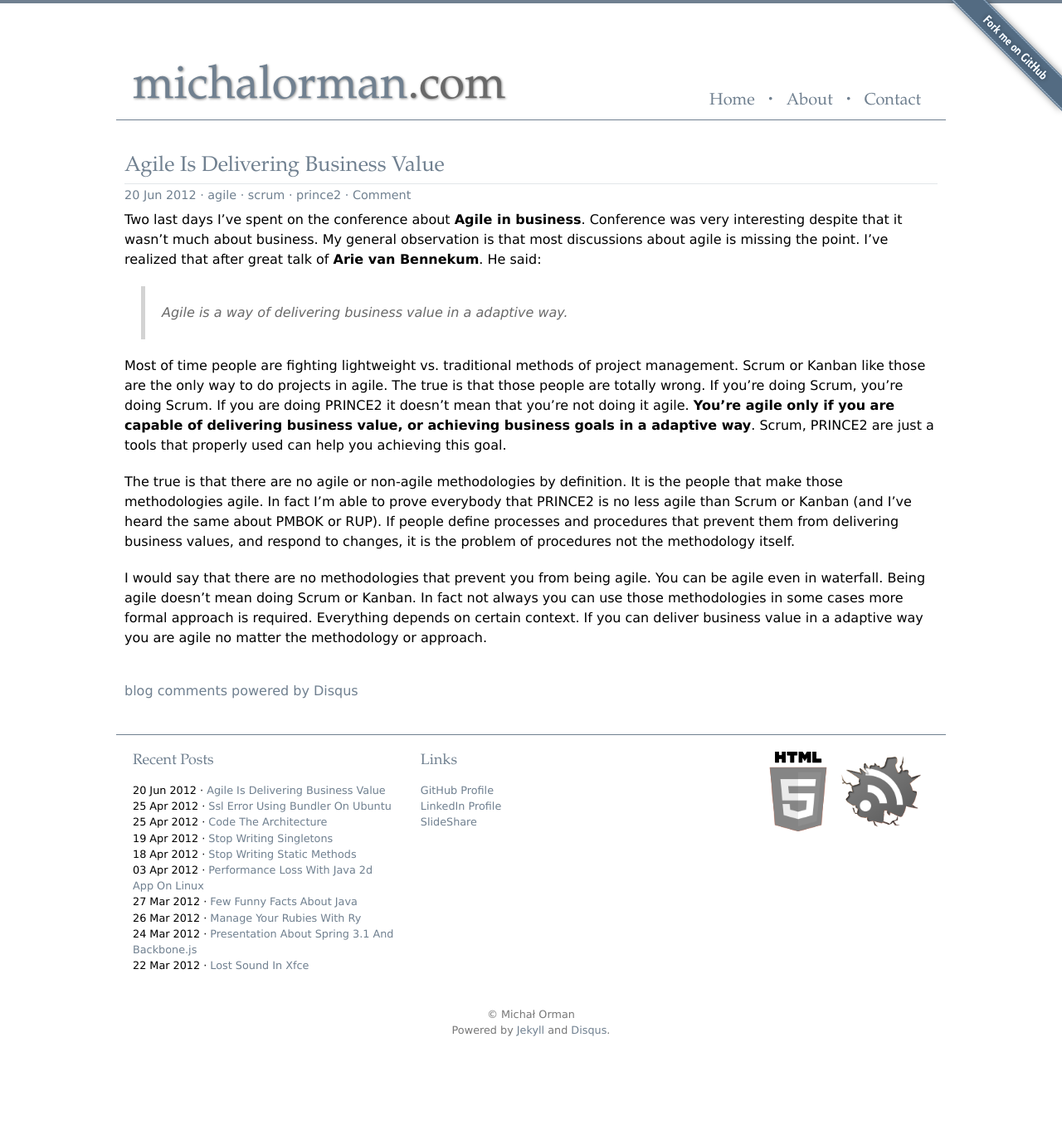
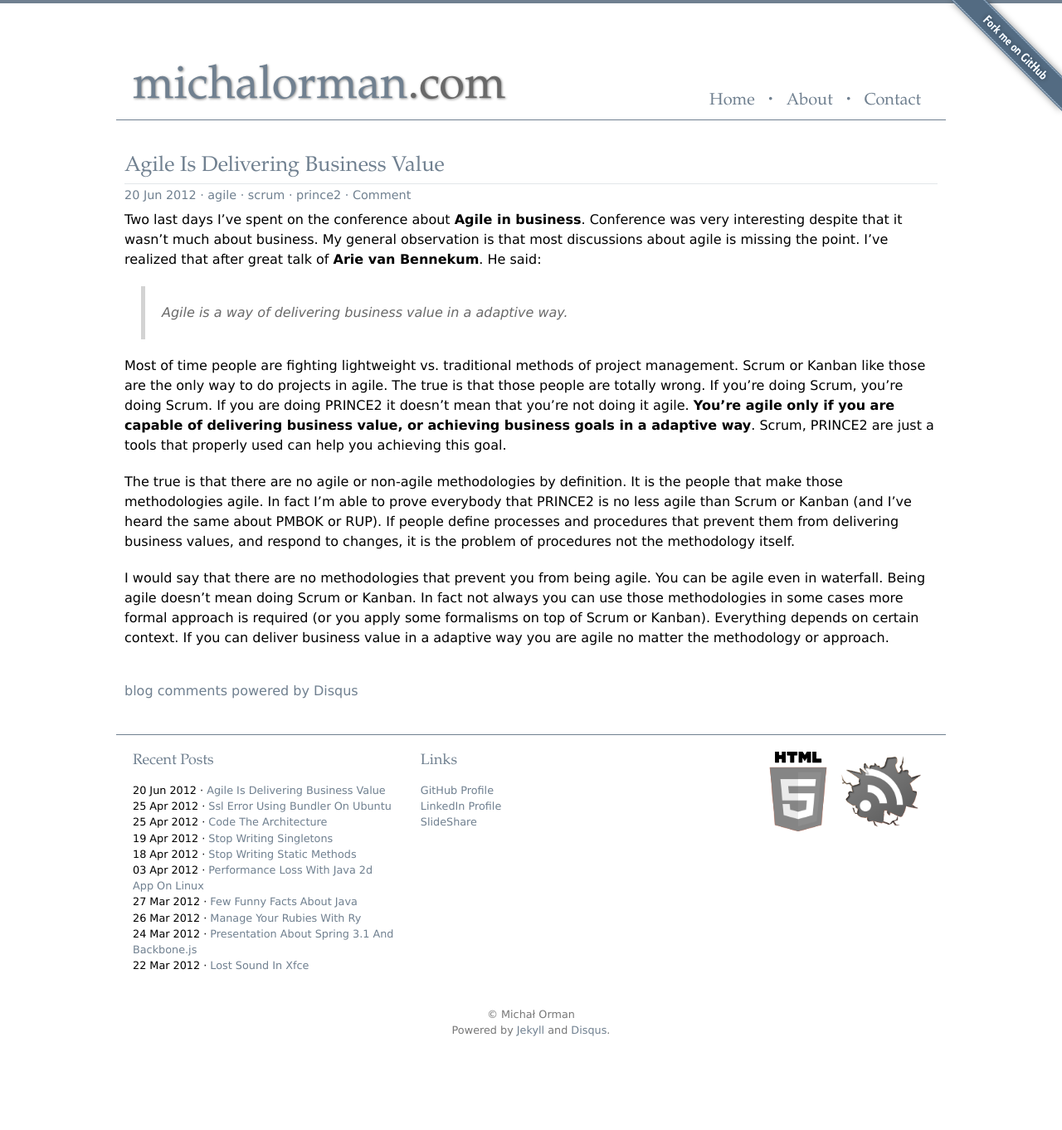
Before and after one commit to michalorman/michalorman.github.com, a Jekyll site: the page built from _posts/2012-06-20-agile-is-delivering-business-value.md, in a window 1280 px wide. Shown: the whole page at 83% size. Built offline with Jekyll 4.4.1, drawn with Linux system fonts in a browser that asks for light colours; Markdown is read by kramdown in place of the engine named in the settings; comment, search, counter and statistics services are not loaded.

Commit message:
reformat agile post

```diff
--- a/_posts/2012-06-20-agile-is-delivering-business-value.md
+++ b/_posts/2012-06-20-agile-is-delivering-business-value.md
@@ -31,6 +31,6 @@ I would say that there are no methodologies that prevent you from being
 agile. You can be agile even in waterfall. Being agile doesn't mean
 doing Scrum or Kanban. In fact not always you can use those
 methodologies in some cases more formal approach is
-required. Everything depends on certain context. If you can deliver
+required (or you apply some formalisms on top of Scrum or Kanban). Everything depends on certain context. If you can deliver
 business value in a adaptive way you are agile no matter the
 methodology or approach.
```
